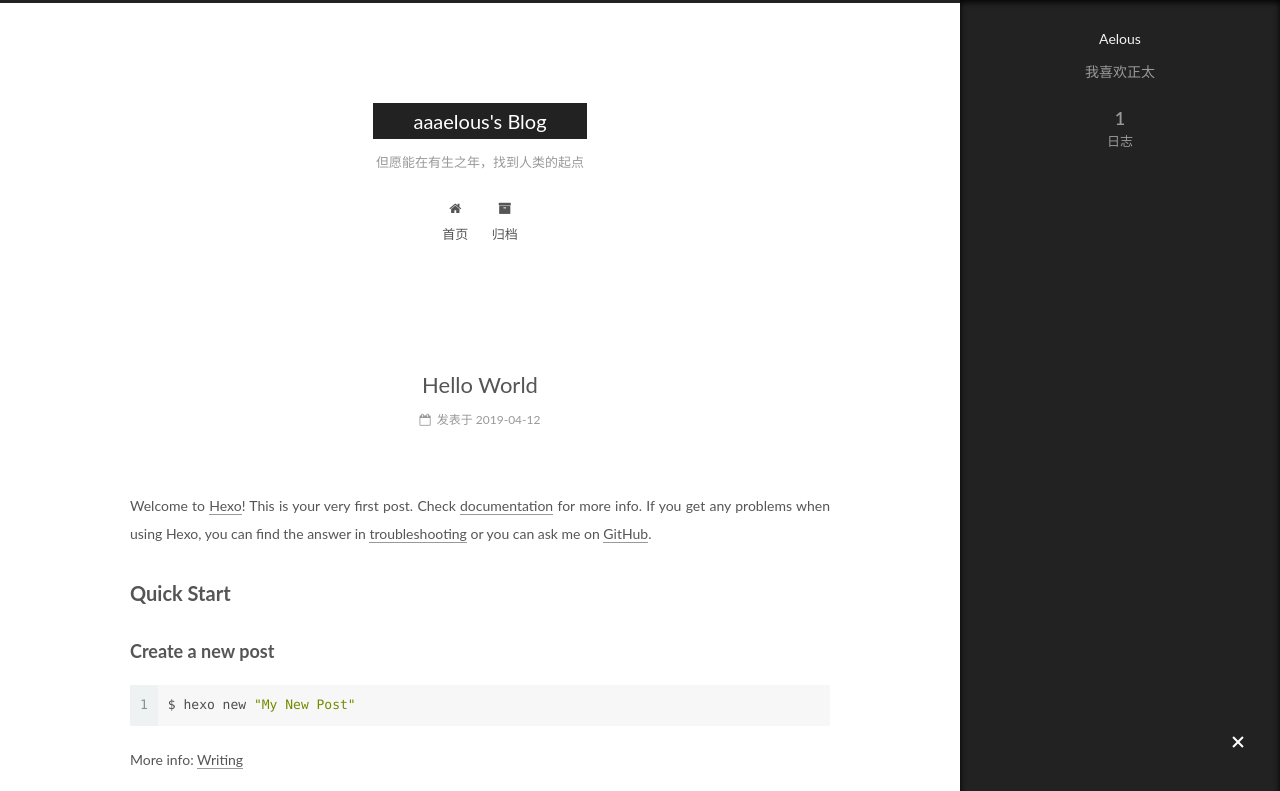
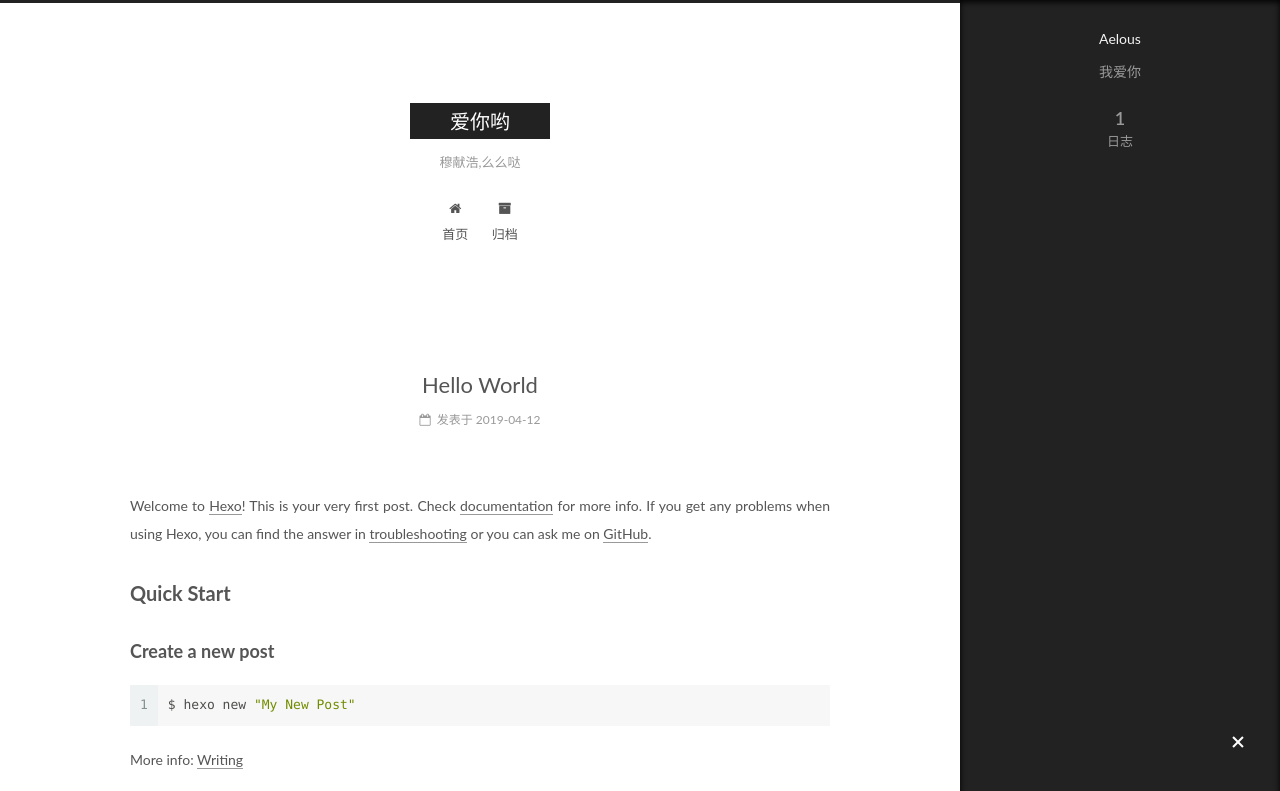
Before and after one commit to aaaelous/aaaelous.github.io, a plain HTML site: page index.html in a window 1280 px wide. Both pictures are taken after a click on the element 1238 px from the left and 743 px from the top of the page. Shown: the top 791 px of the page. Drawn offline with Linux system fonts and the light colour scheme.

Commit message:
Site updated: 2019-04-13 00:43:48

```diff
--- a/css/main.css
+++ b/css/main.css
@@ -1822,7 +1822,7 @@ pre .javascript .function {
   width: 4px;
   height: 4px;
   border-radius: 50%;
-  background: #6c7350;
+  background: #f6f0ba;
 }
 .links-of-blogroll {
   font-size: 13px;
--- a/index.html
+++ b/index.html
@@ -79,17 +79,17 @@
 
 
 
-<meta name="description" content="我喜欢正太">
+<meta name="description" content="我爱你">
 <meta name="keywords" content="aelous">
 <meta property="og:type" content="website">
-<meta property="og:title" content="aaaelous&#39;s Blog">
+<meta property="og:title" content="爱你哟">
 <meta property="og:url" content="http://aaaelous.com/index.html">
-<meta property="og:site_name" content="aaaelous&#39;s Blog">
-<meta property="og:description" content="我喜欢正太">
+<meta property="og:site_name" content="爱你哟">
+<meta property="og:description" content="我爱你">
 <meta property="og:locale" content="zh-Hans">
 <meta name="twitter:card" content="summary">
-<meta name="twitter:title" content="aaaelous&#39;s Blog">
-<meta name="twitter:description" content="我喜欢正太">
+<meta name="twitter:title" content="爱你哟">
+<meta name="twitter:description" content="我爱你">
 
 
 
@@ -125,7 +125,7 @@
 
 
 
-  <title>aaaelous's Blog</title>
+  <title>爱你哟</title>
 
 
 
@@ -156,12 +156,12 @@
     <div class="custom-logo-site-title">
       <a href="/" class="brand" rel="start">
         <span class="logo-line-before"><i></i></span>
-        <span class="site-title">aaaelous's Blog</span>
+        <span class="site-title">爱你哟</span>
         <span class="logo-line-after"><i></i></span>
       </a>
     </div>
 
-        <p class="site-subtitle">但愿能在有生之年，找到人类的起点</p>
+        <p class="site-subtitle">穆献浩,么么哒</p>
 
   </div>
 
@@ -242,7 +242,7 @@
     </span>
 
     <span hidden itemprop="publisher" itemscope itemtype="http://schema.org/Organization">
-      <meta itemprop="name" content="aaaelous's Blog">
+      <meta itemprop="name" content="爱你哟">
     </span>
 
 
@@ -384,7 +384,7 @@
           <div class="site-author motion-element" itemprop="author" itemscope itemtype="http://schema.org/Person">
 
               <p class="site-author-name" itemprop="name">Aelous</p>
-              <p class="site-description motion-element" itemprop="description">我喜欢正太</p>
+              <p class="site-description motion-element" itemprop="description">我爱你</p>
           </div>
 
           <nav class="site-state motion-element">
```
Also changed, not shown: 2019/04/12/hello-world/index.html (+6 -6 lines), archives/2019/04/index.html (+10 -10 lines), archives/2019/index.html (+10 -10 lines), archives/index.html (+10 -10 lines).
